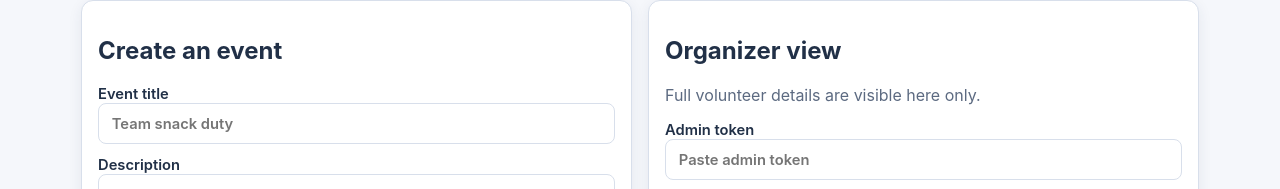
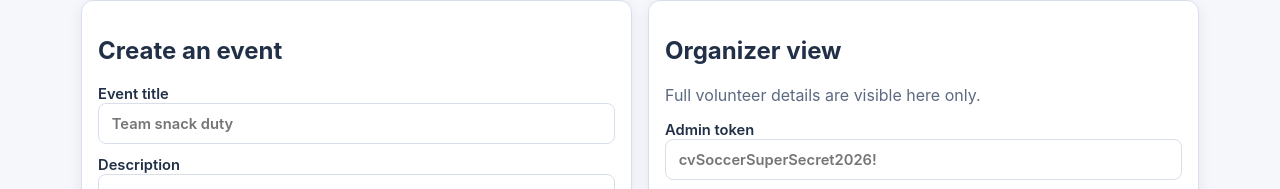
Before and after one commit to scottschrum79-design/CVsoccer, a website: page create.html in a window 1280 px wide. Shown: the part 227-416 px from the top of the page. Drawn offline with Linux system fonts and the light colour scheme; no server answers.

Commit message:
Add files via upload

```diff
--- a/create.html
+++ b/create.html
@@ -49,7 +49,7 @@
         <div class="admin-token-row">
           <label>
             Admin token
-            <input id="admin-token" type="password" placeholder="Paste admin token" />
+            <input id="admin-token" type="password" placeholder="cvSoccerSuperSecret2026!" />
           </label>
           <button type="button" id="save-admin-token" class="secondary">Save token</button>
         </div>
```
